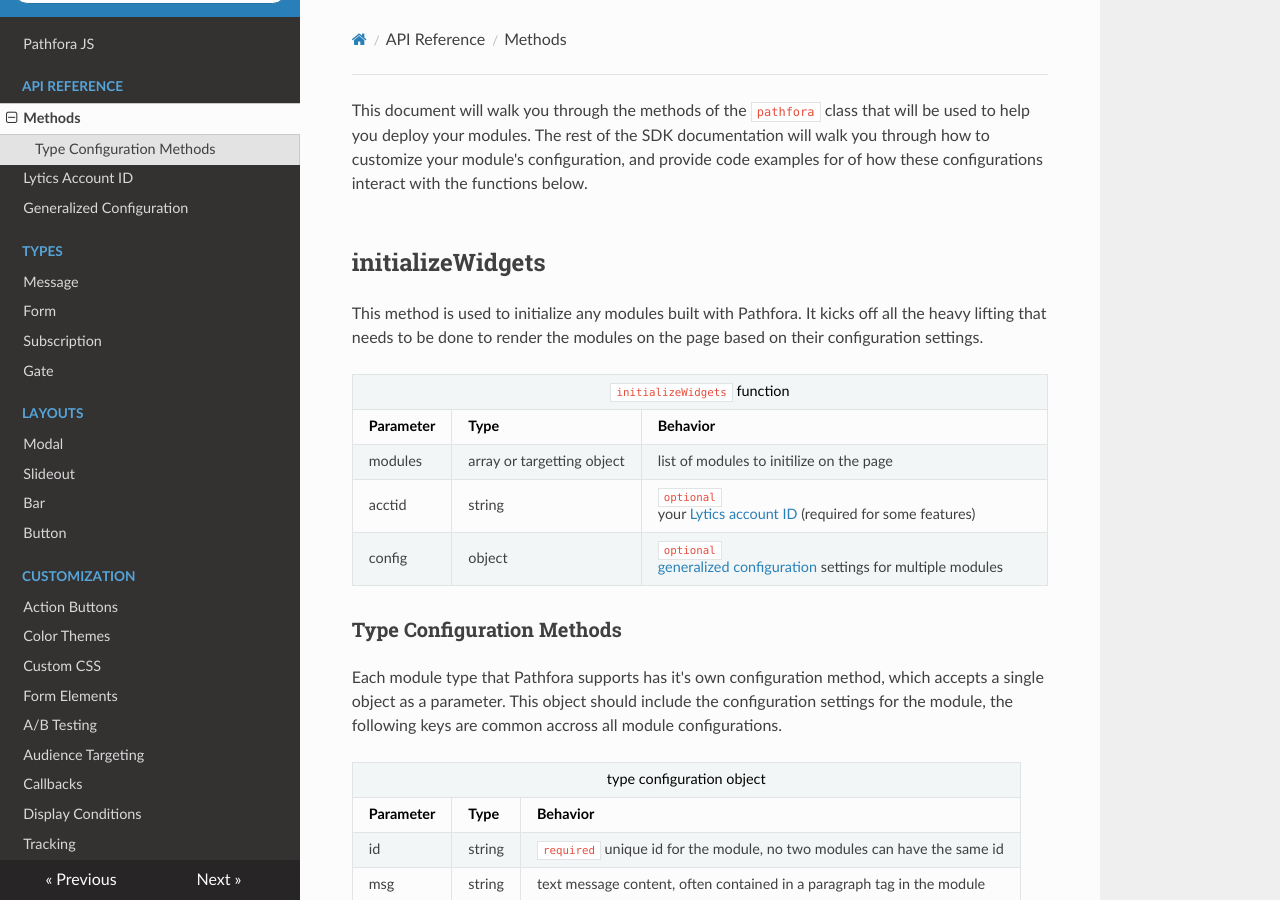
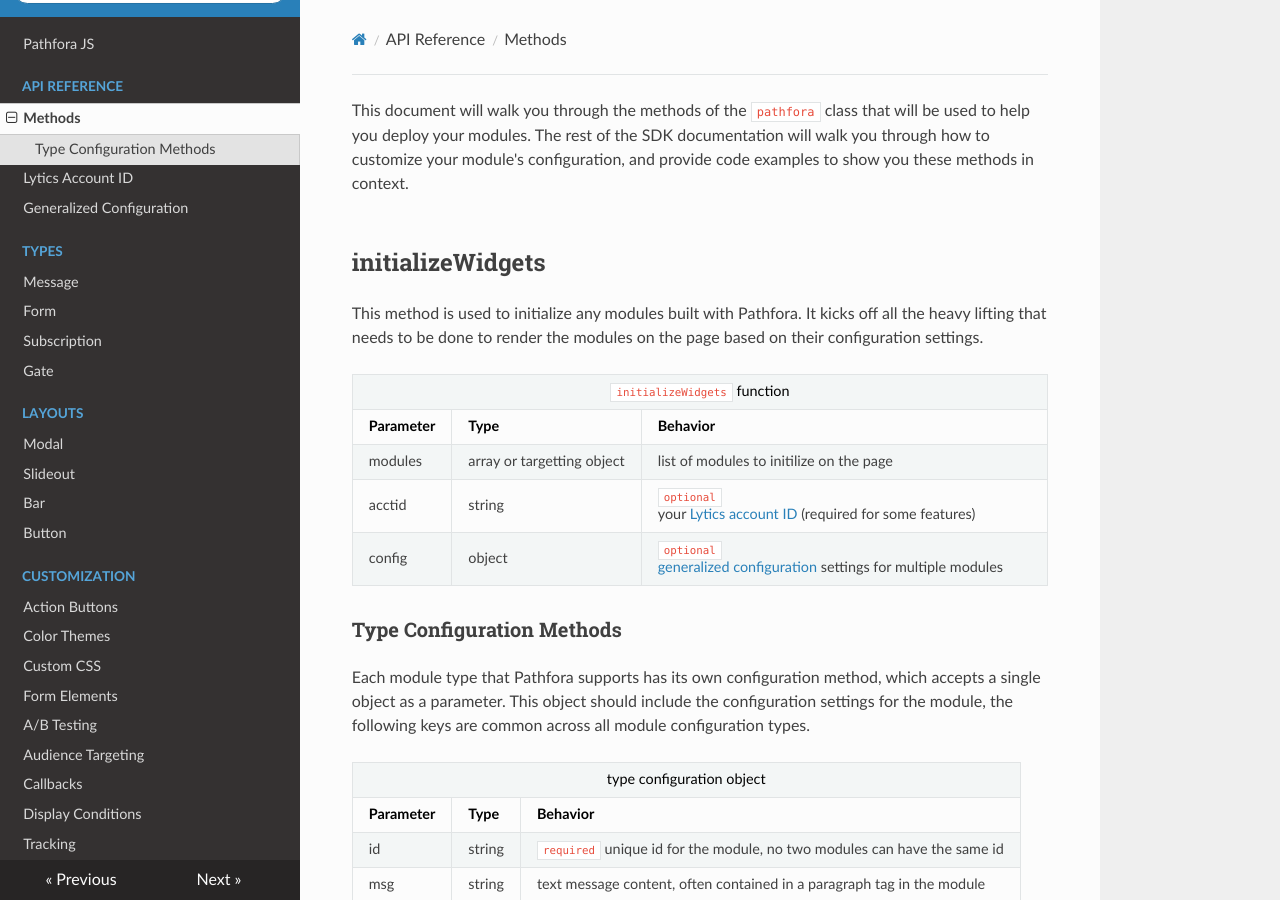
Before and after one commit to lytics/pathforajs, an MkDocs documentation site: the page built from docs/docs/api/methods.md, in a window 1280 px wide and 900 px high. Built offline with MkDocs 1.6.1, drawn with Linux system fonts in a browser that asks for light colours; nearby versions of some CDN libraries; old or Windows-style settings are respelled for this version of MkDocs; some of the changed text lies outside the part shown.

Commit message:
Typo fixes.

```diff
--- a/docs/docs/api/methods.md
+++ b/docs/docs/api/methods.md
@@ -1,4 +1,4 @@
-This document will walk you through the methods of the `pathfora` class that will be used to help you deploy your modules. The rest of the SDK documentation will walk you through how to customize your module's configuration, and provide code examples for of how these configurations interact with the functions below.
+This document will walk you through the methods of the `pathfora` class that will be used to help you deploy your modules. The rest of the SDK documentation will walk you through how to customize your module's configuration, and provide code examples to show you these methods in context.
 
 
 ## initializeWidgets
@@ -36,7 +36,7 @@
 
 ### Type Configuration Methods
 
-Each module type that Pathfora supports has it's own configuration method, which accepts a single object as a parameter. This object should include the configuration settings for the module, the following keys are common accross all module configurations.
+Each module type that Pathfora supports has its own configuration method, which accepts a single object as a parameter. This object should include the configuration settings for the module, the following keys are common across all module configuration types.
 
 
 <table>
```
Also changed, not shown: other parts of docs/docs/api/methods.md (+1 -1 lines).
